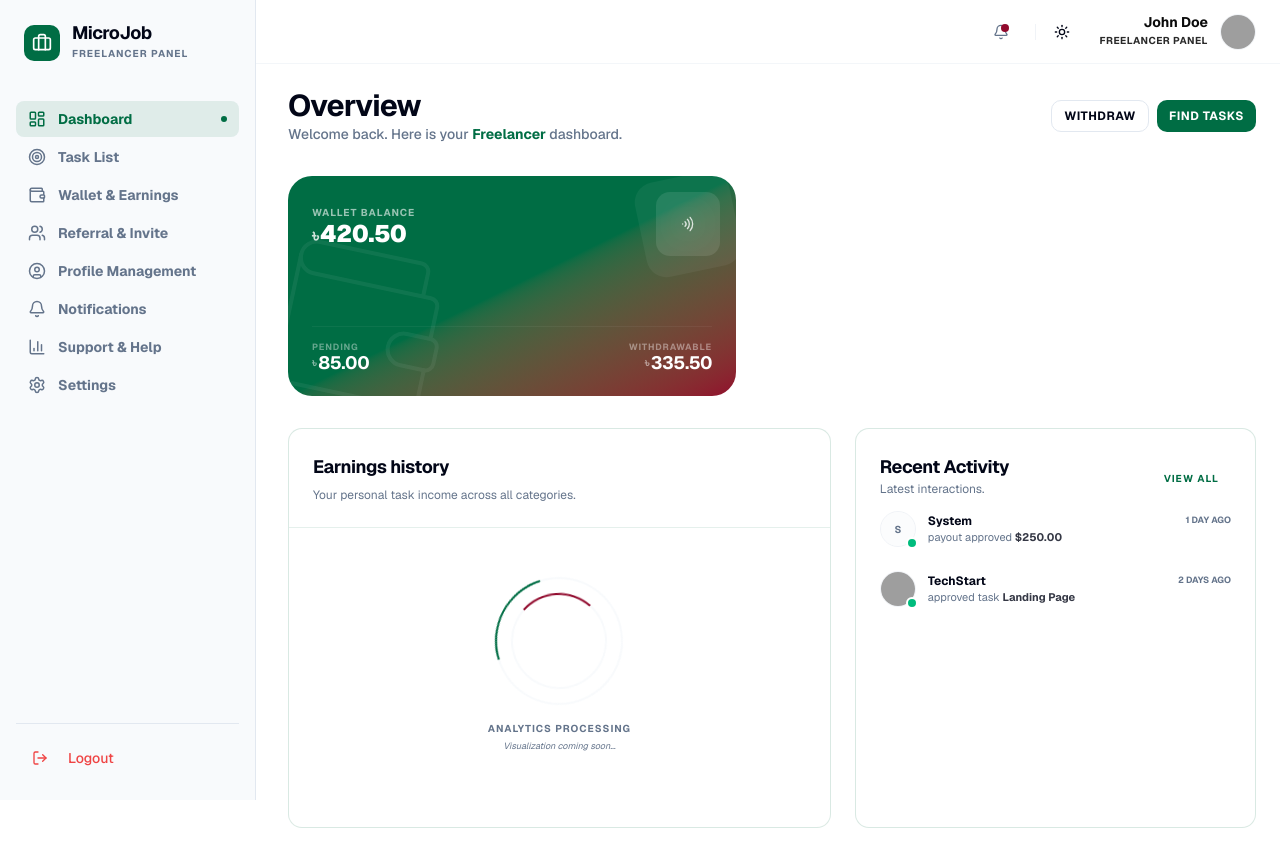
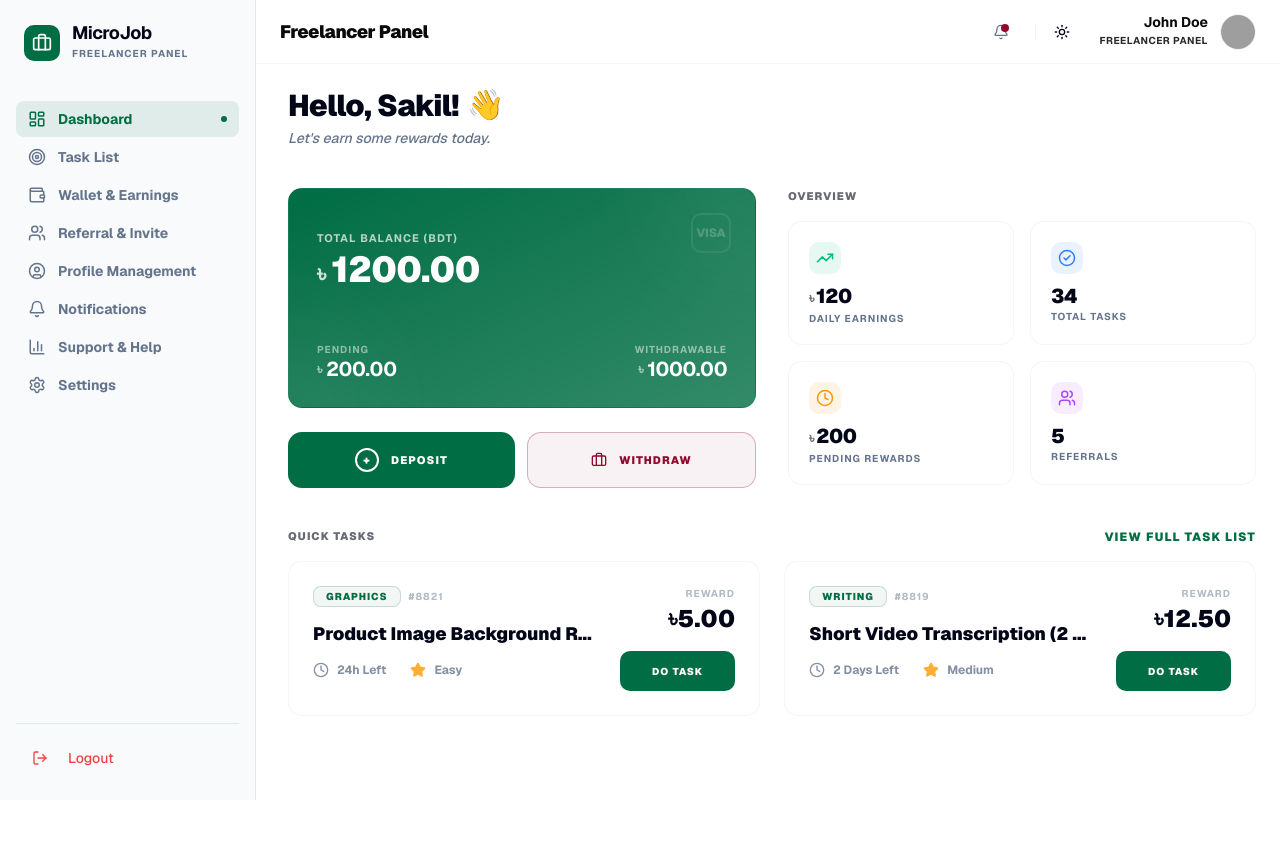
Before and after one commit to smtechsoft/Microjob-Platform-Next-JS, a Next.js app: page /freelancer/dashboard in a window 1280 px wide. After the commit the page ends 800 px from the top, so only its background shows below. Built offline with nearby package versions, Linux system fonts and the light colour scheme; grey boxes are pictures that could not be loaded.

Commit message:
freelancer dashboard updated

```diff
--- a/components/shared/dashboard-view.tsx
+++ b/components/shared/dashboard-view.tsx
@@ -10,7 +10,10 @@ import {
   ArrowDownRight,
   Clock,
   CheckCircle2,
-  AlertCircle
+  AlertCircle,
+  Target,
+  Star,
+  Zap
 } from "lucide-react"
 import { motion } from "framer-motion"
 
@@ -38,9 +41,12 @@ const getStats = (role: string) => {
       { title: "Success Rate", value: "96.5%", description: "Team average", icon: TrendingUp, trend: "up", color: "bg-secondary/10 text-secondary" },
     ]
   }
-  // Freelancer Stats: Keep only Wallet Card data as requested
+  // Freelancer Stats: Expanded for 2x2 grid as seen in screenshot
   return [
-    { title: "Current Balance", value: "420.50", description: "Ready to withdraw", icon: Clock, trend: "neutral", color: "bg-emerald-500/10 text-emerald-600" },
+    { title: "Daily Earnings", value: "120", description: "", icon: TrendingUp, trend: "up", color: "text-emerald-500 bg-emerald-500/10" },
+    { title: "Total Tasks", value: "34", description: "", icon: CheckCircle2, trend: "neutral", color: "text-blue-500 bg-blue-500/10" },
+    { title: "Pending Rewards", value: "200", description: "", icon: Clock, trend: "neutral", color: "text-amber-500 bg-amber-500/10" },
+    { title: "Referrals", value: "5", description: "", icon: Users, trend: "up", color: "text-purple-500 bg-purple-500/10" },
   ]
 }
 
@@ -53,15 +59,162 @@ const getActivities = (role: string) => {
     ]
   }
   return [
-    { user: "System", action: "payout approved", target: "$250.00", time: "1 day ago", status: "success", avatar: "" },
+    { user: "System", action: "payout approved", target: "৳250.00", time: "1 day ago", status: "success", avatar: "" },
     { user: "TechStart", action: "approved task", target: "Landing Page", time: "2 days ago", status: "success", avatar: "https://i.pravatar.cc/150?u=tech" },
   ]
 }
 
 export function DashboardView({ role = "admin" }: { role?: string }) {
+  const [currency, setCurrency] = React.useState<"BDT" | "USD">("BDT")
   const currentStats = getStats(role)
   const activities = getActivities(role)
 
+  const toggleCurrency = () => {
+    setCurrency(prev => prev === "BDT" ? "USD" : "BDT");
+  };
+
+  const formatValue = (val: string) => {
+    if (currency === "USD") {
+      const converted = (parseFloat(val.replace(/[^\d.]/g, '')) / 120).toFixed(2);
+      return converted;
+    }
+    return val;
+  };
+
+  const symbol = currency === "BDT" ? "৳" : "$";
+
+  // Layout for Freelancer matches the screenshot but is responsive for desktop
+  if (role === "freelancer") {
+    return (
+      <div className="space-y-10">
+        {/* Hello Section */}
+        <div className="space-y-1">
+          <h2 className="text-3xl font-black tracking-tight text-foreground flex items-center gap-2">
+            Hello, Sakil! <span className="animate-bounce">👋</span>
+          </h2>
+          <p className="text-sm font-medium text-muted-foreground italic">Let's earn some rewards today.</p>
+        </div>
+
+        {/* Top Grid: Financials & Stats */}
+        <div className="grid grid-cols-1 lg:grid-cols-2 gap-8 items-start">
+          {/* Left Column: Financials */}
+          <div className="space-y-6">
+            <WalletCard
+              balance="1200.00"
+              pending="200.00"
+              withdrawable="1000.00"
+              currency={currency}
+              onToggleCurrency={toggleCurrency}
+            />
+            {/* Simple Action Buttons Row - Synced with Theme Colors */}
+            <div className="flex gap-3">
+              <Button className="flex-1 h-14 rounded-xl bg-primary hover:bg-primary/90 text-primary-foreground font-black uppercase tracking-widest text-[11px] shadow-none gap-3">
+                  <div className="size-6 rounded-full border-2 border-primary-foreground flex items-center justify-center font-black text-xs">+</div>
+                  Deposit
+              </Button>
+              <Button variant="outline" className="flex-1 h-14 rounded-xl border-secondary/30 bg-secondary/5 hover:bg-secondary/10 text-secondary font-black uppercase tracking-widest text-[11px] shadow-none gap-3">
+                  <Briefcase className="size-5" />
+                  Withdraw
+              </Button>
+            </div>
+          </div>
+
+          {/* Right Column: Stats Grid */}
+          <div className="space-y-4">
+            <h3 className="text-lg font-black tracking-tight text-foreground uppercase tracking-widest text-[11px] opacity-60">Overview</h3>
+            <div className="grid grid-cols-2 gap-4">
+              {currentStats.map((stat, i) => (
+                <motion.div
+                  key={stat.title}
+                  initial={{ opacity: 0, scale: 0.95 }}
+                  animate={{ opacity: 1, scale: 1 }}
+                  transition={{ delay: i * 0.05 }}
+                  className="bg-card border border-border/40 p-5 rounded-xl space-y-3 transition-colors hover:border-primary/20 cursor-pointer select-none"
+                  onClick={toggleCurrency}
+                >
+                  <div className={cn("size-8 rounded-lg flex items-center justify-center", stat.color)}>
+                    <stat.icon className="size-4.5" />
+                  </div>
+                  <div>
+                    <h4 className="text-xl font-black text-foreground tracking-tight leading-none flex items-baseline">
+                      {stat.title.includes("Rewards") || stat.title.includes("Earnings") ? (
+                        <span className="text-sm mr-0.5 opacity-60 font-bold">{symbol}</span>
+                      ) : null}
+                      {stat.title.includes("Rewards") || stat.title.includes("Earnings") ? formatValue(stat.value) : stat.value}
+                    </h4>
+                    <p className="text-[10px] font-bold text-muted-foreground uppercase tracking-widest mt-1.5 leading-none">{stat.title}</p>
+                  </div>
+                </motion.div>
+              ))}
+            </div>
+          </div>
+        </div>
+
+        {/* Bottom Section: Quick Tasks (Full Width) */}
+        <div className="space-y-4">
+          <div className="flex items-center justify-between">
+            <h3 className="text-lg font-black tracking-tight text-foreground uppercase tracking-widest text-[11px] opacity-60">Quick Tasks</h3>
+            <Button variant="link" className="text-xs font-black uppercase tracking-widest text-primary p-0 h-auto">View Full Task List</Button>
+          </div>
+
+          <div className="grid grid-cols-1 md:grid-cols-2 gap-6">
+            {[
+              { id: "8821", title: "Product Image Background Removal", cat: "Graphics", reward: "5.00", deadline: "24h left", diff: "Easy" },
+              { id: "8819", title: "Short Video Transcription (2 mins)", cat: "Writing", reward: "12.50", deadline: "2 days left", diff: "Medium" }
+            ].map((task, i) => (
+              <motion.div
+                key={task.id}
+                initial={{ opacity: 0, y: 20 }}
+                animate={{ opacity: 1, y: 0 }}
+                transition={{ delay: i * 0.1 }}
+              >
+                <Card className="group border-border/40 hover:border-primary/20 transition-all bg-card shadow-none overflow-hidden cursor-pointer" onClick={toggleCurrency}>
+                  <CardContent className="p-6">
+                    <div className="flex flex-col sm:flex-row sm:items-start justify-between gap-6">
+                      <div className="flex-1 min-w-0 space-y-4">
+                        <div className="flex items-center gap-2">
+                          <Badge variant="outline" className="text-[10px] font-black uppercase tracking-widest bg-primary/5 text-primary border-primary/20 px-3 py-0.5">
+                            {task.cat}
+                          </Badge>
+                          <span className="text-[10px] font-bold text-muted-foreground uppercase tracking-widest opacity-50">#{task.id}</span>
+                        </div>
+                        <h4 className="text-lg font-black text-foreground group-hover:text-primary transition-colors leading-tight truncate">
+                          {task.title}
+                        </h4>
+                        <div className="flex items-center gap-6">
+                          <div className="flex items-center gap-2 opacity-80">
+                             <Clock className="size-4 text-muted-foreground" />
+                             <span className="text-xs font-bold text-muted-foreground capitalize">{task.deadline}</span>
+                          </div>
+                          <div className="flex items-center gap-2 opacity-80">
+                             <Star className="size-4 text-amber-500 fill-amber-500" />
+                             <span className="text-xs font-bold text-muted-foreground">{task.diff}</span>
+                          </div>
+                        </div>
+                      </div>
+                      <div className="flex sm:flex-col items-center sm:items-end justify-between sm:justify-start gap-4 shrink-0 border-t sm:border-t-0 border-border/40 pt-4 sm:pt-0">
+                         <div className="space-y-0.5 sm:text-right">
+                           <p className="text-[10px] font-bold text-muted-foreground uppercase tracking-widest opacity-50">Reward</p>
+                           <h3 className="text-2xl font-black text-foreground">
+                             {symbol}{formatValue(task.reward)}
+                           </h3>
+                         </div>
+                         <Button size="lg" className="h-10 px-8 rounded-lg bg-primary text-primary-foreground font-black uppercase tracking-widest text-[10px] shadow-none">
+                            Do Task
+                         </Button>
+                      </div>
+                    </div>
+                  </CardContent>
+                </Card>
+              </motion.div>
+            ))}
+          </div>
+        </div>
+      </div>
+    )
+  }
+
+  // Default Dashboard for Admin/Agent
   return (
     <div className="space-y-8">
       <div className="flex flex-col gap-1 md:flex-row md:items-center md:justify-between">
@@ -71,36 +224,16 @@ export function DashboardView({ role = "admin" }: { role?: string }) {
         </div>
         <div className="flex items-center gap-2">
           <Button variant="outline" size="sm" className="rounded-lg border-border text-xs font-bold uppercase tracking-wider text-foreground transition-all hover:border-primary/20">
-            {role === "freelancer" ? "Withdraw" : "Reports"}
+            Reports
           </Button>
           <Button size="sm" className="rounded-lg bg-primary text-primary-foreground hover:bg-primary/90 text-xs font-bold uppercase tracking-wider">
-            {role === "freelancer" ? "Find Tasks" : "Add Task"}
+            Add Task
           </Button>
         </div>
       </div>
 
-      {/* Stats Grid - Single card for freelancers, Grid for others */}
-      <div className={cn(
-        "grid gap-4",
-        role === "freelancer" ? "grid-cols-1 max-w-md" : "grid-cols-1 sm:grid-cols-2 lg:grid-cols-4"
-      )}>
+      <div className="grid gap-4 grid-cols-1 sm:grid-cols-2 lg:grid-cols-4">
         {currentStats.map((stat, i) => (
-          (role === "freelancer" && stat.title === "Current Balance") ? (
-             <motion.div
-                key={stat.title}
-                initial={{ opacity: 0, y: 10 }}
-                animate={{ opacity: 1, y: 0 }}
-                transition={{ delay: i * 0.05, duration: 0.4 }}
-                className="h-[220px]"
-              >
-                <WalletCard
-                  balance="420.50"
-                  pending="85.00"
-                  withdrawable="335.50"
-                  className="h-full"
-                />
-              </motion.div>
-          ) : (
           <motion.div
             key={stat.title}
             initial={{ opacity: 0, y: 10 }}
@@ -140,7 +273,6 @@ export function DashboardView({ role = "admin" }: { role?: string }) {
               </div>
             </Card>
           </motion.div>
-          )
         ))}
       </div>
 
@@ -148,13 +280,13 @@ export function DashboardView({ role = "admin" }: { role?: string }) {
         <Card className="col-span-1 lg:col-span-4">
           <CardHeader>
             <CardTitle className="text-lg font-bold text-foreground lowercase first-letter:uppercase tracking-tight">
-              {role === "freelancer" ? "Earnings History" : "Platform Revenue"}
+              Platform Revenue
             </CardTitle>
             <CardDescription className="text-xs text-muted-foreground">
-              {role === "freelancer" ? "Your personal task income across all categories." : "Monthly revenue overview across all services."}
+              Monthly revenue overview across all services.
             </CardDescription>
           </CardHeader>
-          <CardContent className="h-[300px] flex items-center justify-center border-t border-[#006D44]/10 bg-muted/5">
+          <CardContent className="h-[300px] flex items-center justify-center border-t border-border/10 bg-muted/5">
             <div className="flex flex-col items-center gap-4 text-center">
               <div className="relative size-32">
                 <div className="absolute inset-0 rounded-full border-2 border-muted border-t-primary animate-[spin_3s_linear_infinite]" />
@@ -209,7 +341,6 @@ export function DashboardView({ role = "admin" }: { role?: string }) {
 
       {(role === "admin" || role === "agent") && (
         <div className="grid gap-4 grid-cols-1 sm:grid-cols-2 lg:grid-cols-3">
-          {/* Quick Actions */}
           <Card className="cursor-pointer group">
             <CardContent className="p-5 flex items-center gap-4 h-[90px]">
               <div className="size-11 rounded-xl bg-primary/10 flex items-center justify-center text-primary group-hover:scale-110 transition-transform">
--- a/components/shared/navbar.tsx
+++ b/components/shared/navbar.tsx
@@ -71,6 +71,16 @@ export function Navbar({
           >
             <Menu className="size-5" />
           </Button>
+
+          {/* Desktop/Mobile Center Title */}
+          <div className="flex flex-1 items-center justify-center lg:justify-start">
+             <span className="text-sm font-black tracking-tighter uppercase text-high-contrast lg:hidden">
+                Task<span className="text-primary!">Go</span> Dashboard
+             </span>
+             <h2 className="hidden lg:block text-lg font-black tracking-tight text-high-contrast first-letter:uppercase">
+                {role} Panel
+             </h2>
+          </div>
         </div>
 
         <div className="flex items-center space-x-2">
--- a/components/shared/wallet-card.tsx
+++ b/components/shared/wallet-card.tsx
@@ -5,73 +5,89 @@ import { motion } from "framer-motion"
 import { cn } from "@/lib/utils"
 import { Wallet, Wifi } from "lucide-react"
 
-interface WalletCardProps {
-  balance: string
-  pending: string
-  withdrawable: string
-  className?: string
-}
-
 export function WalletCard({
   balance,
   pending,
   withdrawable,
-  className
-}: WalletCardProps) {
+  className,
+  currency = "BDT",
+  onToggleCurrency
+}: {
+  balance: string,
+  pending: string,
+  withdrawable: string,
+  className?: string,
+  currency?: "BDT" | "USD",
+  onToggleCurrency?: () => void
+}) {
+  const formatValue = (val: string) => {
+    if (currency === "USD") {
+      const converted = (parseFloat(val) / 120).toFixed(2);
+      return converted;
+    }
+    return val;
+  };
+
+  const symbol = currency === "BDT" ? "৳" : "$";
+
   return (
-    <div className={cn(
-      "relative w-full h-[220px] rounded-[24px] overflow-hidden bg-gradient-to-br from-[#006D44] via-[#006D44] to-[#910A2D] text-white transition-all duration-300",
-      className
-    )}>
-      {/* 1. Background Visuals (Shapes and Icons) */}
-      <div className="absolute top-4 right-4 w-24 h-24 bg-white/5 rounded-[20px] -rotate-12 transform translate-x-4 -translate-y-4" />
-      <div className="absolute top-4 right-4 w-16 h-16 bg-white/10 rounded-[14px] flex items-center justify-center">
-        <div className="relative">
-          <div className="absolute inset-0 bg-white/20 blur-lg rounded-full" />
-          <Wifi className="size-4 text-white/80 rotate-90" />
-        </div>
+    <motion.div
+      initial={{ opacity: 0, y: 20 }}
+      animate={{ opacity: 1, y: 0 }}
+      className={cn(
+        "relative h-[220px] w-full rounded-xl overflow-hidden cursor-pointer select-none group",
+        "bg-gradient-to-br from-primary via-primary/90 to-primary/80",
+        "shadow-none border border-primary/20",
+        className
+      )}
+      onClick={onToggleCurrency}
+    >
+      {/* Visual Decorations */}
+      <div className="absolute inset-0 opacity-10">
+        <div className="absolute top-0 right-0 w-32 h-32 bg-white rounded-full -mr-16 -mt-16 blur-3xl" />
+        <div className="absolute bottom-0 left-0 w-32 h-32 bg-white rounded-full -ml-16 -mb-16 blur-3xl" />
       </div>
 
-      {/* 2. Background Wallet Icon (Reduced size as requested) */}
-      <div className="absolute -bottom-6 -left-6 opacity-[0.06] pointer-events-none z-0">
-        <Wallet className="size-48 rotate-12" strokeWidth={0.5} />
+      <div className="absolute top-6 right-6 opacity-20 group-hover:opacity-40 transition-opacity">
+         <div className="size-10 rounded-lg border-2 border-white/40 flex items-center justify-center font-black text-xs text-white">VISA</div>
       </div>
 
       {/* Content Layer */}
-      <div className="relative h-full w-full p-6 flex flex-col justify-between z-10">
+      <div className="relative h-full w-full p-7 flex flex-col justify-between z-10">
         {/* Top Section: Main Balance */}
-        <div className="space-y-4 pt-2">
-          <div className="space-y-0.5">
-            <p className="text-[10px] font-bold text-white/60 uppercase tracking-widest leading-none">Wallet Balance</p>
+        <div className="space-y-4 pt-4">
+          <div className="space-y-1">
+            <p className="text-[11px] font-bold text-white/70 uppercase tracking-widest leading-none">Total Balance ({currency})</p>
             <motion.h3
+              key={currency}
               initial={{ opacity: 0, x: -10 }}
               animate={{ opacity: 1, x: 0 }}
-              className="text-2xl font-black tracking-tight flex items-baseline leading-none mt-1"
+              className="text-4xl font-black tracking-tight flex items-baseline leading-none mt-2 text-white"
             >
-              <span className="text-lg mr-0.5 opacity-80">৳</span>
-              {balance}
+              <span className="text-2xl mr-1.5 opacity-80 font-bold">{symbol}</span>
+              {formatValue(balance)}
             </motion.h3>
           </div>
         </div>
 
         {/* Bottom Section: Sub Stats */}
-        <div className="grid grid-cols-2 gap-2 pt-4 border-t border-white/5">
+        <div className="flex items-end justify-between pt-6">
           <div className="space-y-0.5">
-            <p className="text-[9px] font-bold text-white/40 uppercase tracking-widest leading-none">Pending</p>
-            <div className="flex items-center text-lg font-bold tracking-tight leading-none mt-0.5">
-               <span className="text-xs mr-0.5 opacity-50">৳</span>
-               {pending}
+            <p className="text-[10px] font-bold text-white/50 uppercase tracking-widest leading-none text-white">Pending</p>
+            <div className="flex items-center text-xl font-bold tracking-tight leading-none mt-1 text-white">
+               <span className="text-sm mr-1 opacity-60">{symbol}</span>
+               {formatValue(pending)}
             </div>
           </div>
           <div className="space-y-0.5 text-right">
-            <p className="text-[9px] font-bold text-white/40 uppercase tracking-widest leading-none">Withdrawable</p>
-            <div className="flex items-center justify-end text-lg font-bold tracking-tight leading-none mt-0.5">
-               <span className="text-xs mr-0.5 opacity-50">৳</span>
-               {withdrawable}
+            <p className="text-[10px] font-bold text-white/50 uppercase tracking-widest leading-none text-white">Withdrawable</p>
+            <div className="flex items-center justify-end text-xl font-bold tracking-tight leading-none mt-1 text-white">
+               <span className="text-sm mr-1 opacity-60">{symbol}</span>
+               {formatValue(withdrawable)}
             </div>
           </div>
         </div>
       </div>
-    </div>
+    </motion.div>
   )
 }
```
Lines whose indentation alone changed are shown as unchanged.
